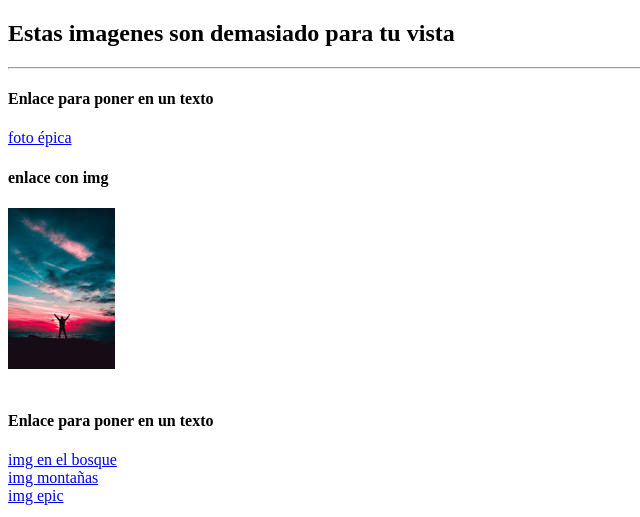
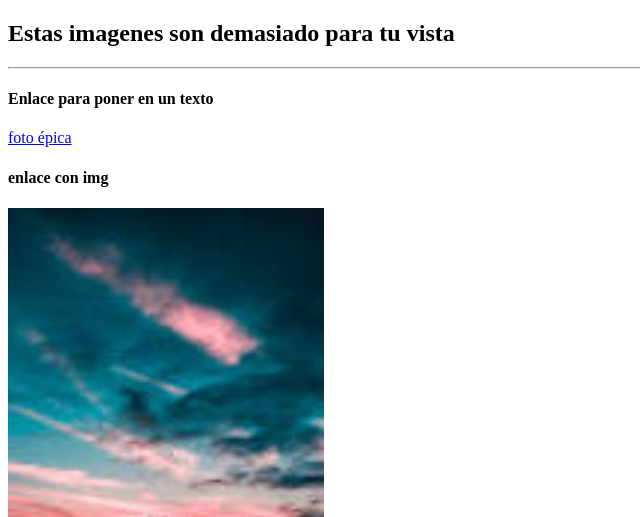
Before and after one commit to DarkSoul56/enlaces, a plain HTML site: page index.html in a window 1280 px wide. Shown: the top 517 px of the page, without its empty margins (0-640 px from the left). Drawn offline with Linux system fonts and the light colour scheme.

Commit message:
mini cambio

```diff
--- a/index.html
+++ b/index.html
@@ -15,7 +15,7 @@
 
     <h4> enlace con img</h4>
     <a href="https://i.pinimg.com/originals/9a/68/6f/9a686f502083fc2ac942d6b74f195f87.jpg">
-        <img src="images.jpg" alt="random img">
+        <img src="images.jpg" alt="random img" height="25%px" width="25%px">
     </a>
     <br/><br/>
     <h4>Enlace para poner en un texto</h4>
```
